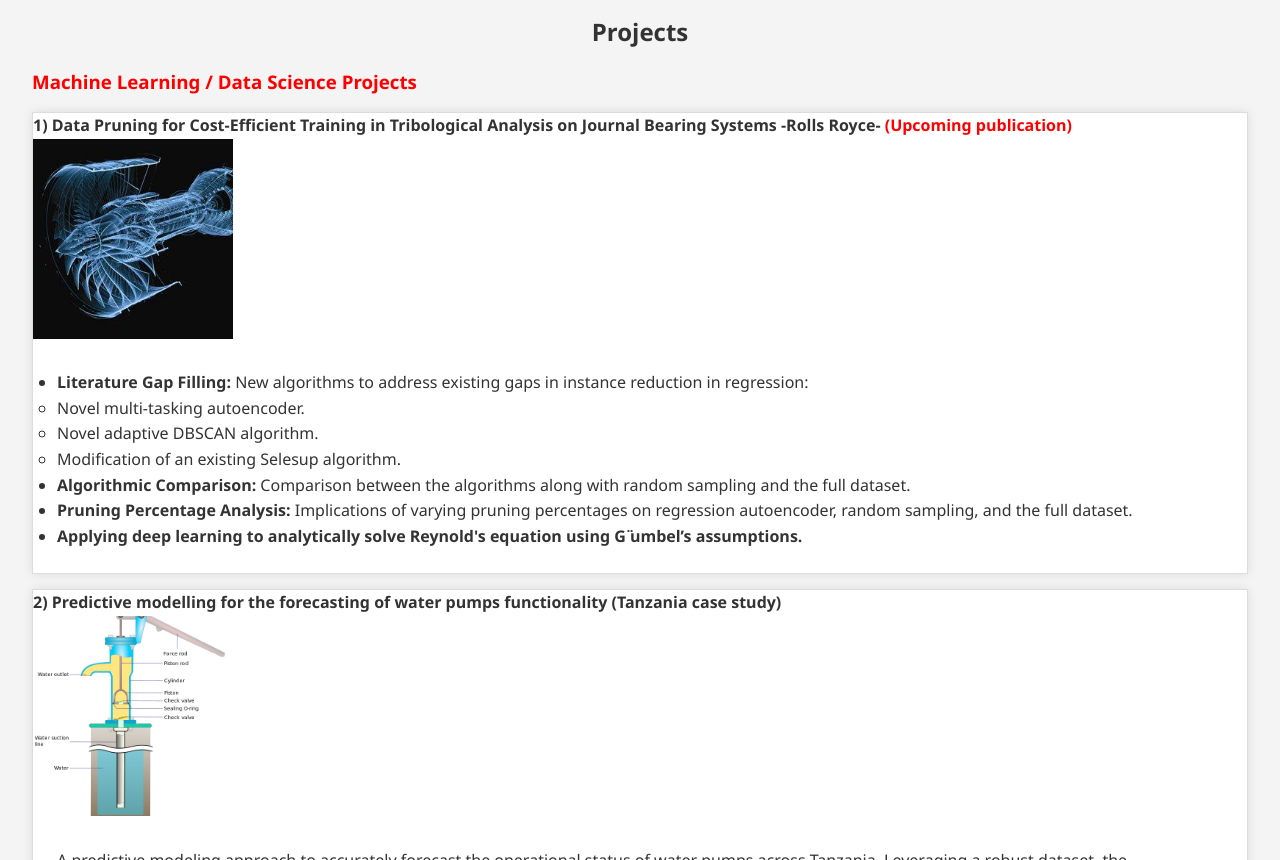
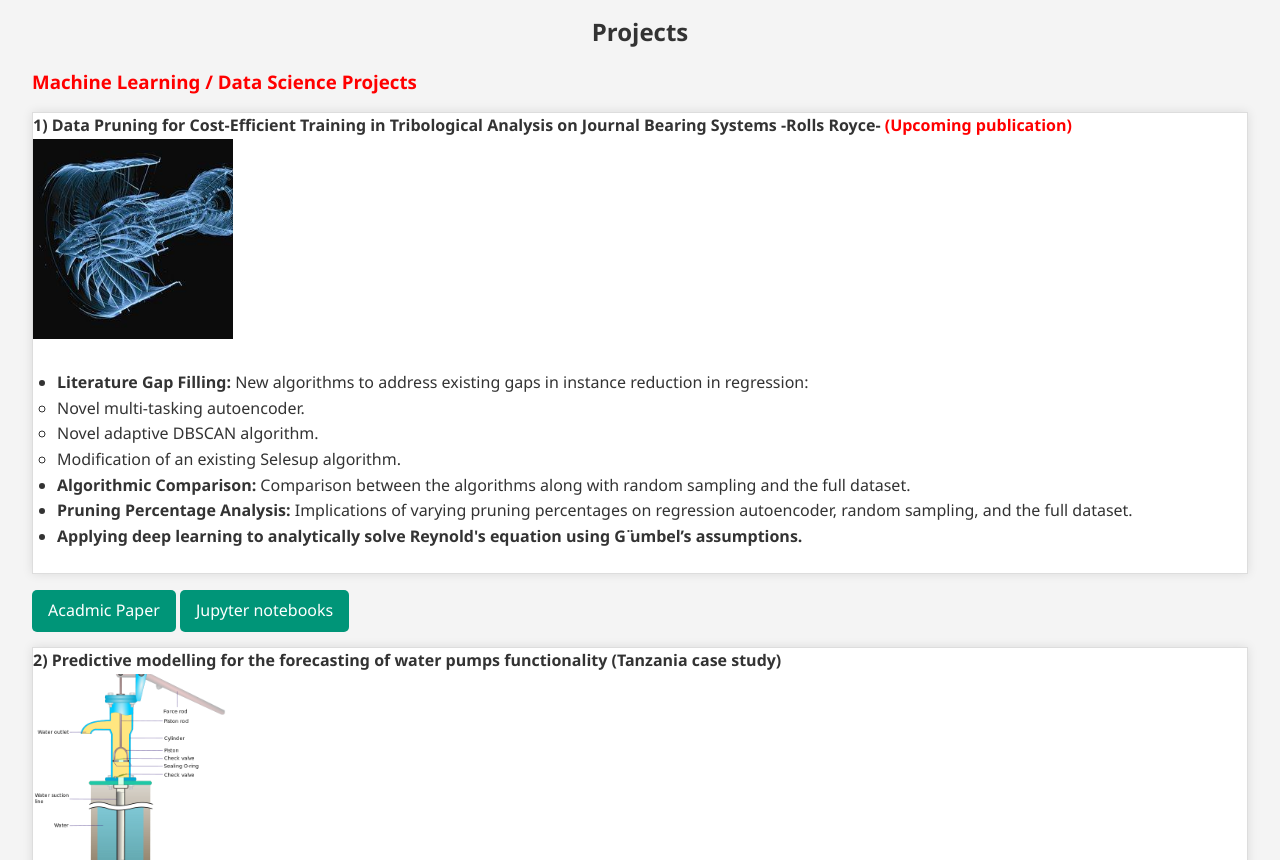
Before and after one commit to Karim977/My_Digital_Playground, a plain HTML site: page index.html in a window 1280 px wide. Shown: the part 240-1100 px from the top of the page. Drawn offline with Linux system fonts and the light colour scheme.

Commit message:
Update index.html

```diff
--- a/index.html
+++ b/index.html
@@ -58,7 +58,8 @@
         </div>
     </div>
 </div>
-            <!-- <a href="#" class="card-link">View Project</a> -->
+            <a href="https://drive.google.com/file/d/1KN4C_ZVaGKRUtugYXLrr9thf3wXW1MII/view?usp=sharing" class="card-link">Acadmic Paper</a>
+            <a href="https://github.com/karim-elkobrossy/Data-Pruning-for-Cost-Efficient-Training-in-Tribological-Analysis-on-Journal-Bearing" class="card-link">Jupyter notebooks</a>
           </div>
         </div>
       </div>
@@ -77,7 +78,7 @@
         </div>
     </div>
 </div>
-            <a href="https://drive.google.com/file/d/154TG2c9ADL6gLVpce3BFuk0yHQUFrsE2/view?usp=drive_link" class="card-link">Acadmic Paper</a>
+            <a href="https://drive.google.com/file/d/154TG2c9ADL6gLVpce3BFuk0yHQUFrsE2/view?usp=sharing" class="card-link">Acadmic Paper</a>
             <a href="https://github.com/Karim977/Predictive-modelling-for-the-forecasting-of-water-pumps-functionality-Tanzania-case-study-" class="card-link">Jupyter notebook</a>
           </div>
         </div>
@@ -99,7 +100,7 @@
         </div>
     </div>
 </div>
-            <a href="https://drive.google.com/file/d/152aFstlMTx96BDthN5o489WJWm2U8sBV/view?usp=drive_link" class="card-link">Acadmic Paper</a>
+            <a href="https://drive.google.com/file/d/152aFstlMTx96BDthN5o489WJWm2U8sBV/view?usp=sharing" class="card-link">Acadmic Paper</a>
             <a href="https://github.com/Karim977/A-Comparative-Study-of-Feature-Selection-Techniques" class="card-link">Jupyter notebook</a>
           </div>
         </div>
```
